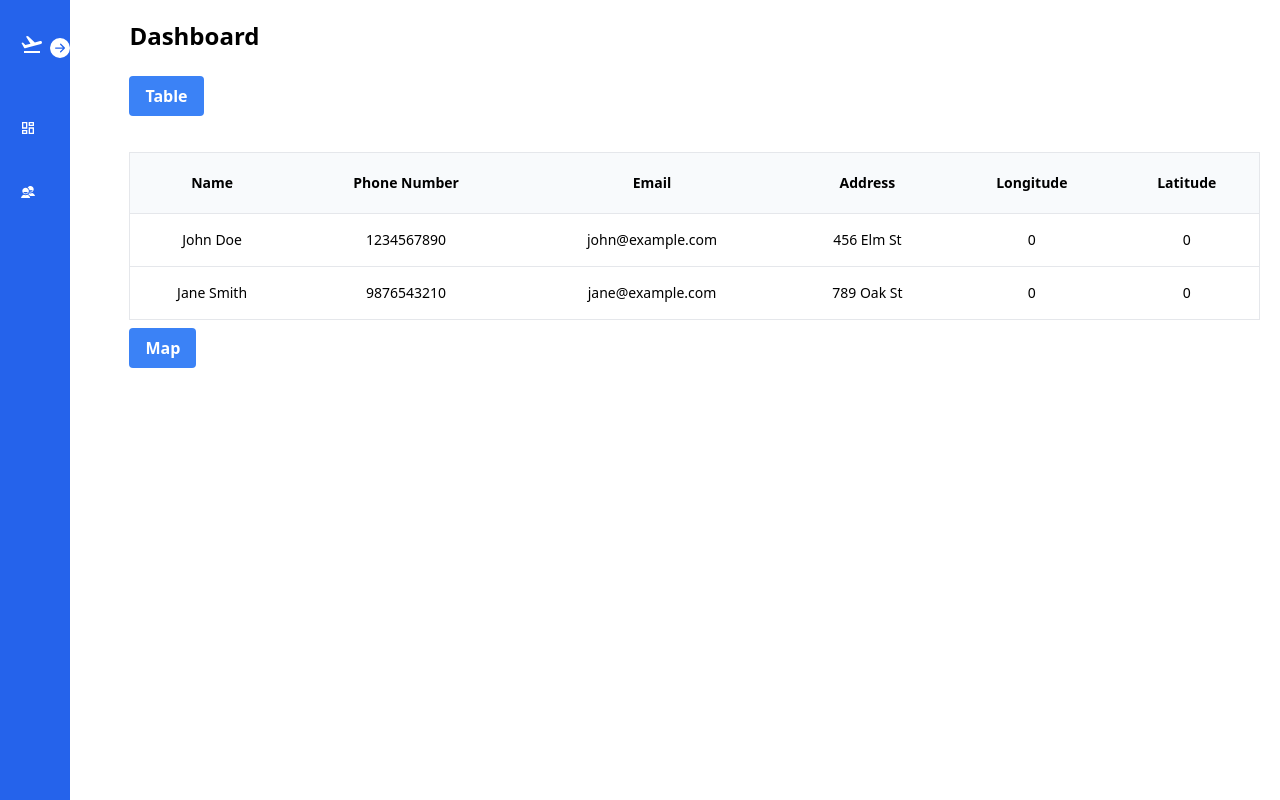
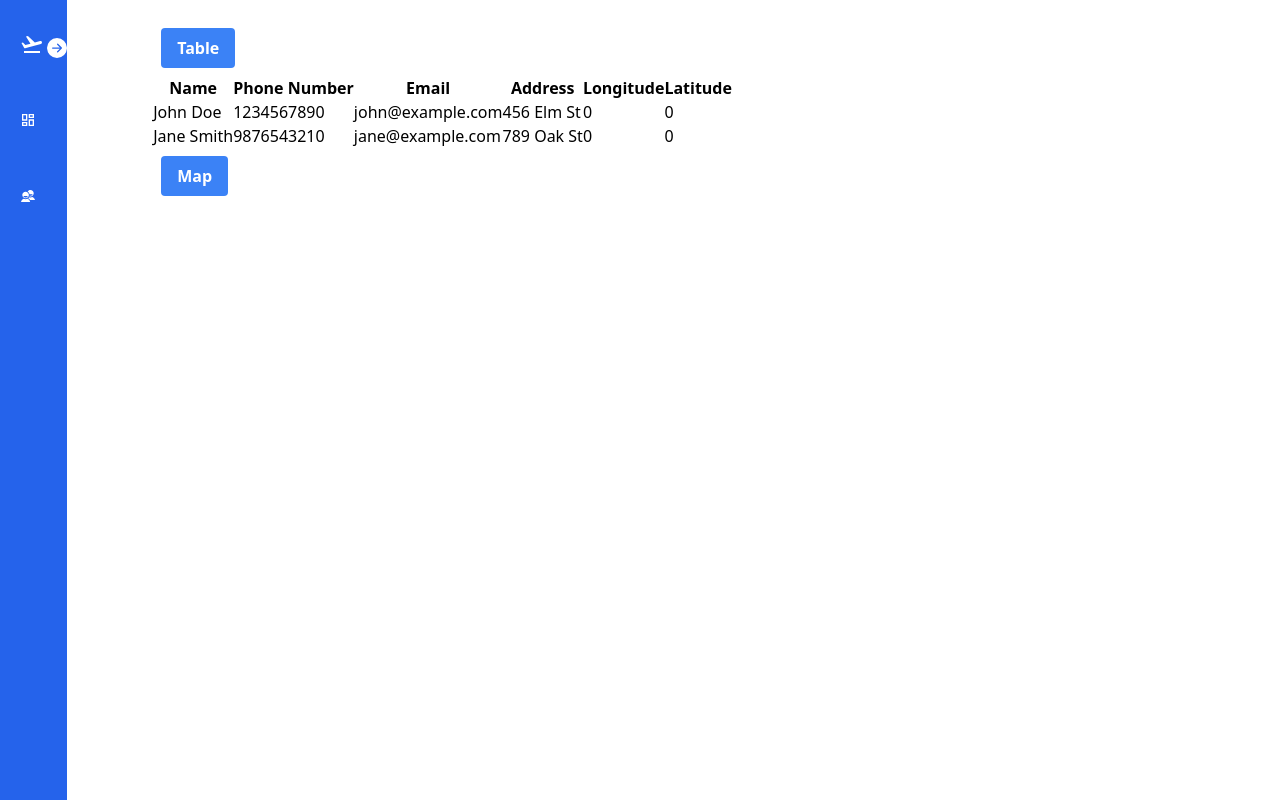
Before and after one commit to Thermiee/Dashboard, a React (Create React App) app: page / in a window 1280 px wide. Built offline with nearby package versions, Linux system fonts and the light colour scheme.

Commit message:
Revert "fix data table"

```diff
--- a/src/components/Sidebar.js
+++ b/src/components/Sidebar.js
@@ -23,10 +23,10 @@ const Sidebar = () => {
   ];
 
   return (
-    <div className="flex w-[120px]">
+    <div className="flex">
       <div
         className={`${
-          open ? 'w-[130px]' : 'w-[70px]'
+          open ? ' w-11/12' : 'w-1/2'
         } duration-500 h-screen p-5 pt-8 bg-blue-600 relative`}
       >
         <BsFillArrowLeftCircleFill
@@ -44,19 +44,17 @@ const Sidebar = () => {
           {Menus.map((menu) => (
             <li
               key={menu.name}
-              className="flex gap-x-4 items-center pt-8 bg-blue-600 cursor-pointer"
+              className="flex gap-x-4 items-center pt-8 bg-blue-600 relative cursor-pointer"
             >
               <Link to={menu.path}>
-                <div className="flex items-center">
                 <div>{menu.icon}</div>
                 <h1
-                    className={`text-white origin-left p-1 text-base font-medium duration-500 ${
+                  className={`text-white origin-left text-lg font-medium duration-500 ${
                     !open && 'scale-0'
                   }`}
                 >
                   {menu.name}
                 </h1>
-                </div>
               </Link>
             </li>
           ))}
--- a/src/components/TableView.js
+++ b/src/components/TableView.js
@@ -22,59 +22,31 @@ const TableView = () => {
   ]);
 
   return (
-    <div className=" md:pb-0 relative w-full overflow-y-auto md:overflow-visible">
-      <table className="w-full text-sm text-center mt-7 border rounded-lg">
-        <thead className="" style={{ backgroundColor: '#F8FAFC' }}>
+    <table>
+      <thead>
         <tr>
-            <th scope="col" className="px-3 py-5 whitespace-nowrap header font-semi-bold text-sm">
-              Name
-            </th>
-            <th scope="col" className="px-3 py-5 whitespace-nowrap header font-semi-bold text-sm">
-              Phone Number
-            </th>
-            <th scope="col" className="px-3 py-5 whitespace-nowrap header font-semi-bold text-sm">
-              Email
-            </th>
-            <th scope="col" className="px-3 py-5 whitespace-nowrap header font-semi-bold text-sm">
-              Address
-            </th>
-            <th scope="col" className="px-3 py-5 whitespace-nowrap header font-semi-bold text-sm">
-              Longitude
-            </th>
-            <th scope="col" className="px-3 py-5 whitespace-nowrap header font-semi-bold text-sm">
-              Latitude
-            </th>
+          <th>Name</th>
+          <th>Phone Number</th>
+          <th>Email</th>
+          <th>Address</th>
+          <th>Longitude</th>
+          <th>Latitude</th>
         </tr>
       </thead>
       <tbody>
         {contacts.map((contact, index) => (
           /* eslint-disable-next-line */
-          <tr key={index}
-            className="border"
-          >
-            <td className=" whitespace-nowrap px-3 py-4">
-              {contact.name}
-            </td>
-            <td className=" whitespace-nowrap px-3 py-4">
-              {contact.phoneNumber}
-            </td>
-            <td className=" whitespace-nowrap px-3 py-4">
-              {contact.email}
-            </td>
-            <td className=" whitespace-nowrap px-3 py-4">
-              {contact.addresses[Math.floor(Math.random() * contact.addresses.length)]}
-            </td>
-            <td className=" whitespace-nowrap px-3 py-4">
-              {contact.longitude}
-            </td>
-            <td className=" whitespace-nowrap px-3 py-4">
-              {contact.latitude}
-            </td>
+          <tr key={index}>
+            <td>{contact.name}</td>
+            <td>{contact.phoneNumber}</td>
+            <td>{contact.email}</td>
+            <td>{contact.addresses[Math.floor(Math.random() * contact.addresses.length)]}</td>
+            <td>{contact.longitude}</td>
+            <td>{contact.latitude}</td>
           </tr>
         ))}
       </tbody>
     </table>
-    </div>
   );
 };
 
--- a/src/pages/Contact.js
+++ b/src/pages/Contact.js
@@ -51,16 +51,17 @@ const Contact = ({
   };
 
   return (
-    <div className="flex">
+    <div className="flex items-center">
       <Sidebar />
-      <div className="flex-col p-5 w-full justify-between overflow-y-auto md:overflow-visible">
+      <div className="flex p-5 justify-center">
 
         <div>
           <h1 className="text-2xl font-semibold mb-4">Add Contact</h1>
-          <form onSubmit={handleSubmit} className="shadow appearance-none border rounded max-w-md py-2 px-3 text-gray-700 leading-tight focus:outline-none focus:shadow-outline">
+          <form onSubmit={handleSubmit} className="shadow appearance-none border rounded w-full py-2 px-3 text-gray-700 leading-tight focus:outline-none focus:shadow-outline">
             <div className="mb-4">
               <label className="block text-gray-700 text-sm font-bold mb-2" htmlFor="name">
                 Name
+
                 <input
                   className="shadow appearance-none border rounded w-full py-2 px-3 text-gray-700 leading-tight focus:outline-none focus:shadow-outline"
                   id="name"
--- a/src/pages/Dashboard.js
+++ b/src/pages/Dashboard.js
@@ -9,16 +9,15 @@ const Dashboard = () => {
   return (
     <div className="flex ">
       <Sidebar />
-      <div className="flex-col p-5 w-full justify-between overflow-y-auto md:overflow-visible">
-        <h1 className="text-2xl font-semibold mb-4">Dashboard</h1>
+      <div className="flex-col p-5 w-full justify-between">
         <div>
-          <button type="button" className="bg-blue-500 hover:bg-blue-700 text-white font-bold py-2 px-4 my-2 rounded" onClick={() => setView('table')}>
+          <button type="button" className="bg-blue-500 hover:bg-blue-700 text-white font-bold py-2 px-4 m-2 rounded" onClick={() => setView('table')}>
             Table
           </button>
           {view === 'table' && <TableView />}
         </div>
         <div>
-          <button type="button" className="bg-blue-500 hover:bg-blue-700 text-white font-bold py-2 px-4 my-2 rounded" onClick={() => setView('map')}>
+          <button type="button" className="bg-blue-500 hover:bg-blue-700 text-white font-bold py-2 px-4 m-2 rounded" onClick={() => setView('map')}>
             Map
           </button>
           {view === 'map' && <MapView />}
```
Lines whose indentation alone changed are shown as unchanged.
